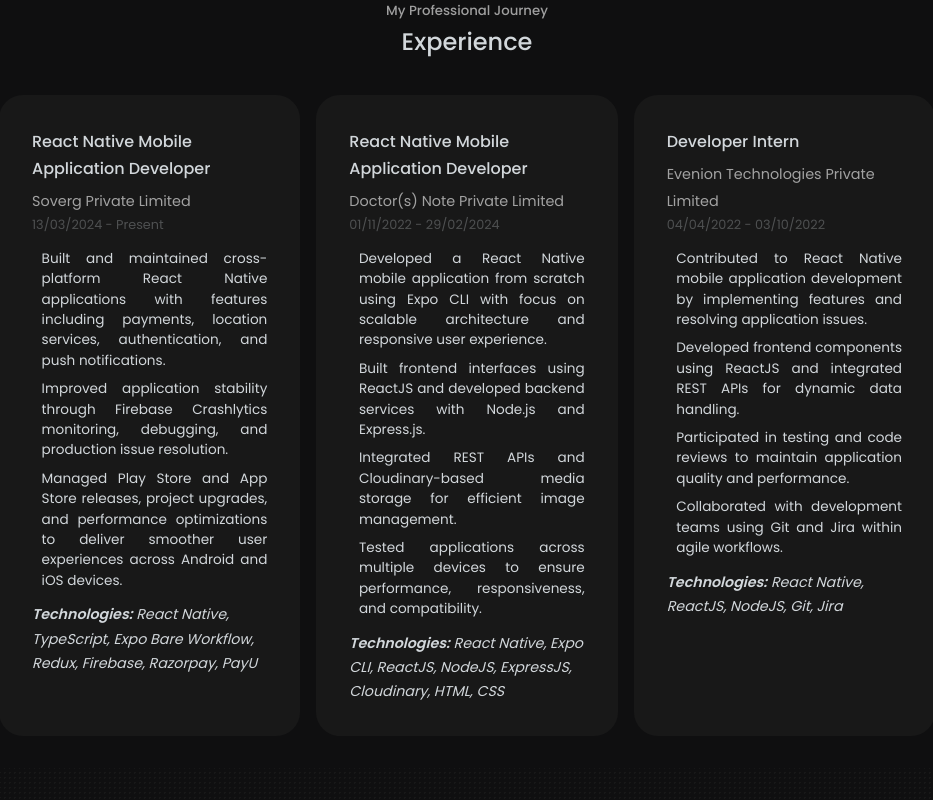
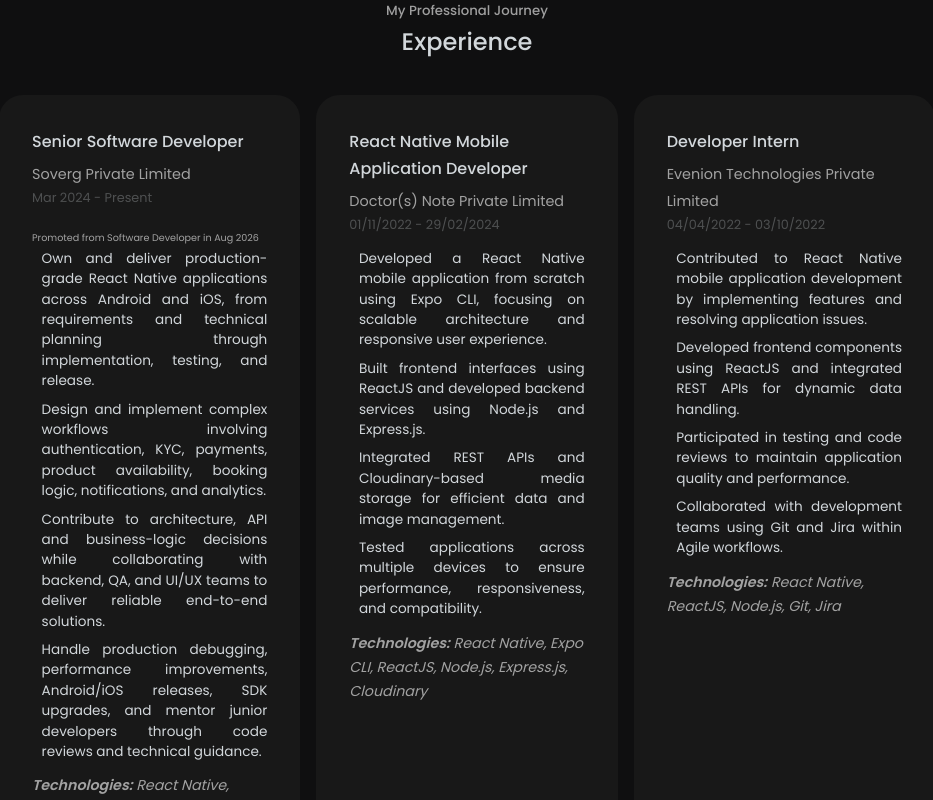
Before and after one commit to dainyjose/my-portfolio, a React (Vite) app: page / in a window 1280 px wide. Shown: the part 4040-4840 px from the top of the page, without its empty margins (173-1106 px from the left). Built offline with nearby package versions, Linux system fonts and the light colour scheme.

Commit message:
feat: update experience section for senior developer role

```diff
--- a/src/components/Experience/Experience.css
+++ b/src/components/Experience/Experience.css
@@ -45,6 +45,13 @@
   align-items: flex-end;
 }
 
+.promotion {
+  color: var(--color-light);
+  font-size: 0.6rem;
+  margin-bottom: 0.8rem;
+  align-items: flex-end;
+}
+
 .experience-item ul {
   list-style-type: disc;
   padding-left: 0.6rem;
@@ -61,7 +68,7 @@
 
 .technologies {
   font-style: italic;
-  color: var(--color-primary);
+  color: var(--color-light);
   font-size: 0.89rem;
 }
 
--- a/src/components/Experience/Experience.tsx
+++ b/src/components/Experience/Experience.tsx
@@ -3,20 +3,23 @@
 const Experience = () => {
   const experiences = [
     {
-      role: "React Native Mobile Application Developer",
+      role: "Senior Software Developer",
       company: "Soverg Private Limited",
-      duration: "13/03/2024 - Present",
+      duration: "Mar 2024 - Present",
+      promotion: "Promoted from Software Developer in Aug 2026",
       description: [
-        "Built and maintained cross-platform React Native applications with features including payments, location services, authentication, and push notifications.",
-        "Improved application stability through Firebase Crashlytics monitoring, debugging, and production issue resolution.",
-        "Managed Play Store and App Store releases, project upgrades, and performance optimizations to deliver smoother user experiences across Android and iOS devices.",
+        "Own and deliver production-grade React Native applications across Android and iOS, from requirements and technical planning through implementation, testing, and release.",
+        "Design and implement complex workflows involving authentication, KYC, payments, product availability, booking logic, notifications, and analytics.",
+        "Contribute to architecture, API and business-logic decisions while collaborating with backend, QA, and UI/UX teams to deliver reliable end-to-end solutions.",
+        "Handle production debugging, performance improvements, Android/iOS releases, SDK upgrades, and mentor junior developers through code reviews and technical guidance.",
       ],
       technologies: [
         "React Native",
         "TypeScript",
-        "Expo Bare Workflow",
         "Redux",
+        "Node.js",
         "Firebase",
+        "REST APIs",
         "Razorpay",
         "PayU",
       ],
@@ -26,22 +29,14 @@
       company: "Doctor(s) Note Private Limited",
       duration: "01/11/2022 - 29/02/2024",
       description: [
-        "Developed a React Native mobile application from scratch using Expo CLI with focus on scalable architecture and responsive user experience.",
-        "Built frontend interfaces using ReactJS and developed backend services with Node.js and Express.js.",
-        "Integrated REST APIs and Cloudinary-based media storage for efficient image management.",
+        "Developed a React Native mobile application from scratch using Expo CLI, focusing on scalable architecture and responsive user experience.",
+        "Built frontend interfaces using ReactJS and developed backend services using Node.js and Express.js.",
+        "Integrated REST APIs and Cloudinary-based media storage for efficient data and image management.",
         "Tested applications across multiple devices to ensure performance, responsiveness, and compatibility.",
       ],
-      technologies: [
-        "React Native",
-        "Expo CLI",
-        "ReactJS",
-        "NodeJS",
-        "ExpressJS",
-        "Cloudinary",
-        "HTML",
-        "CSS",
-      ],
+      technologies: ["React Native", "Expo CLI", "ReactJS", "Node.js", "Express.js", "Cloudinary"],
     },
+
     {
       role: "Developer Intern",
       company: "Evenion Technologies Private Limited",
@@ -50,34 +45,34 @@
         "Contributed to React Native mobile application development by implementing features and resolving application issues.",
         "Developed frontend components using ReactJS and integrated REST APIs for dynamic data handling.",
         "Participated in testing and code reviews to maintain application quality and performance.",
-        "Collaborated with development teams using Git and Jira within agile workflows.",
+        "Collaborated with development teams using Git and Jira within Agile workflows.",
       ],
-      technologies: ["React Native", "ReactJS", "NodeJS", "Git", "Jira"],
+      technologies: ["React Native", "ReactJS", "Node.js", "Git", "Jira"],
     },
   ];
 
   return (
-    <section
-      id="experience"
-      className="experience-section"
-    >
+    <section id="experience" className="experience-section">
       <h5>My Professional Journey</h5>
 
       <h2>Experience</h2>
       <div className="container experience__container">
         {experiences.map((exp, index) => (
-          <div
-            key={index}
-            className={`experience-item experiences-${index}`}
-          >
+          <div key={index} className={`experience-item experiences-${index}`}>
             <h3>{exp.role}</h3>
+
             <span className="company">{exp.company}</span>
+
             <span className="duration">{exp.duration}</span>
+
+            {exp.promotion && <span className="promotion">{exp.promotion}</span>}
+
             <ul>
               {exp.description.map((desc, idx) => (
                 <li key={idx}>{desc}</li>
               ))}
             </ul>
+
             <p className="technologies">
               <strong>Technologies:</strong> {exp.technologies.join(", ")}
             </p>
```
